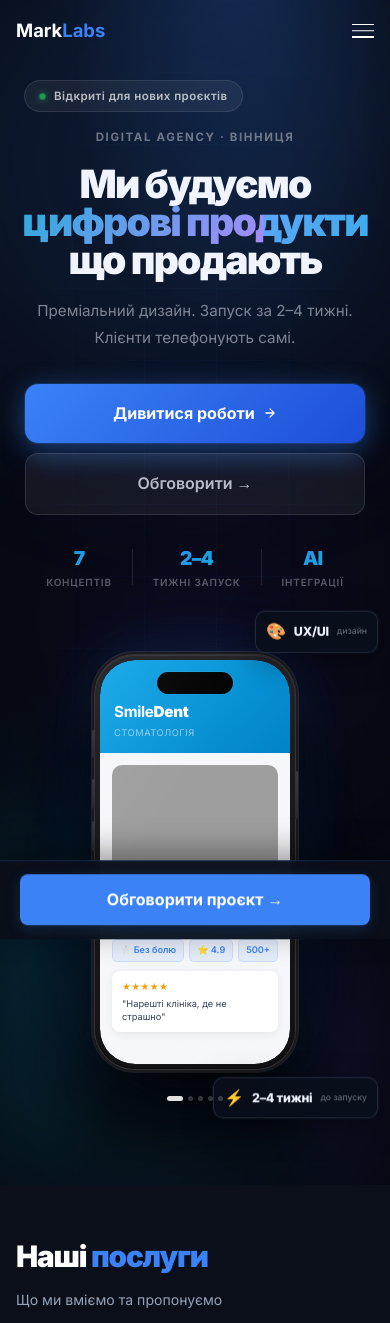
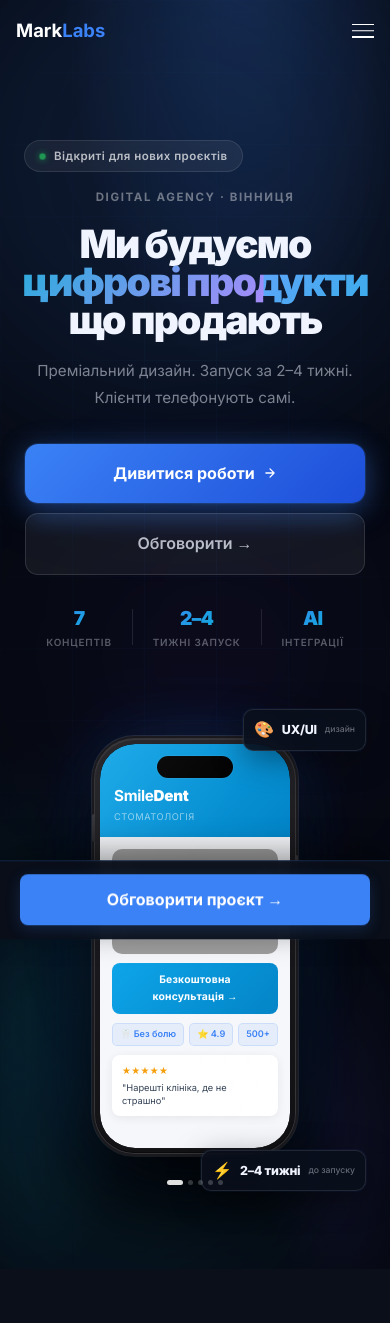
Before and after one commit to StepaniukMarko/ultra-tattoo, a Flask app: page / in a window 390 px wide. Shown: the top 1323 px of the page. Run offline with Flask 3, Linux system fonts and the light colour scheme; grey boxes are pictures that could not be loaded.

Commit message:
fix(hero-mobile): clear fixed header overlap, reposition floating badges, raise nav z-index

```diff
--- a/static/style.css
+++ b/static/style.css
@@ -26,7 +26,7 @@ a{color:inherit;text-decoration:none}
 .btn-sm{padding:.5rem 1rem;font-size:.75rem}
 
 /* Nav */
-nav{position:fixed;top:0;left:0;right:0;z-index:100;padding:1rem 0;transition:all .3s}
+nav{position:fixed;top:0;left:0;right:0;z-index:300;padding:1rem 0;transition:all .3s}
 nav.scrolled{background:rgba(10,15,26,.95);backdrop-filter:blur(12px);border-bottom:1px solid rgba(255,255,255,.05);padding:.7rem 0}
 nav .ctn{display:flex;align-items:center;justify-content:space-between}
 .logo{font-size:1.15rem;font-weight:700}
@@ -2312,12 +2312,12 @@ footer{padding:2.5rem 0;border-top:1px solid rgba(255,255,255,.05)}
 
 /* ── MOBILE ── */
 @media(max-width:768px) {
-    .hero-v2 { padding-top:60px; }
+    .hero-v2 { padding-top:110px; }
     .hv2-main {
         grid-template-columns:1fr; padding:16px 20px 72px; gap:28px;
     }
     .hv2-text { order:1; text-align:center; }
-    .hv2-scene { order:2; }
+    .hv2-scene { order:2; margin-top:24px; }
 
     .hv2-title { font-size:clamp(2.6rem,10.5vw,3.5rem); }
     .hv2-desc  { font-size:.95rem; max-width:100%; }
@@ -2336,14 +2336,19 @@ footer{padding:2.5rem 0;border-top:1px solid rgba(255,255,255,.05)}
     .hv2-reflection   { border-radius:39px; }
     .hv2-aura         { width:220px; height:220px; }
 
+    /* Floating cards: anchor to phone scene (below header), no negative offsets */
+    .hv2-fc { transform:none; animation:none; z-index:10; }
     .hv2-fc--3 { display:none; }
-    .hv2-fc--1 { top:-8px; right:-8px; padding:7px 10px; border-radius:10px; }
-    .hv2-fc--2 { bottom:-8px; right:-8px; padding:7px 10px; border-radius:10px; }
+    .hv2-fc--1 { top:6px; right:4px; bottom:auto; left:auto; padding:7px 10px; border-radius:10px; }
+    .hv2-fc--2 { bottom:6px; right:4px; top:auto; left:auto; padding:7px 10px; border-radius:10px; }
     .hv2-fc-num { font-size:.78rem; }
     .hv2-fc-lbl { font-size:.54rem; }
     .hv2-scroll { display:none; }
 }
 
+@media(max-width:414px) {
+    .hero-v2 { padding-top:120px; }
+}
 @media(max-width:390px) {
     .hv2-title { font-size:clamp(2.3rem,10vw,2.9rem); }
     .hv2-phone-frame { width:200px; height:414px; border-radius:40px; }
```
